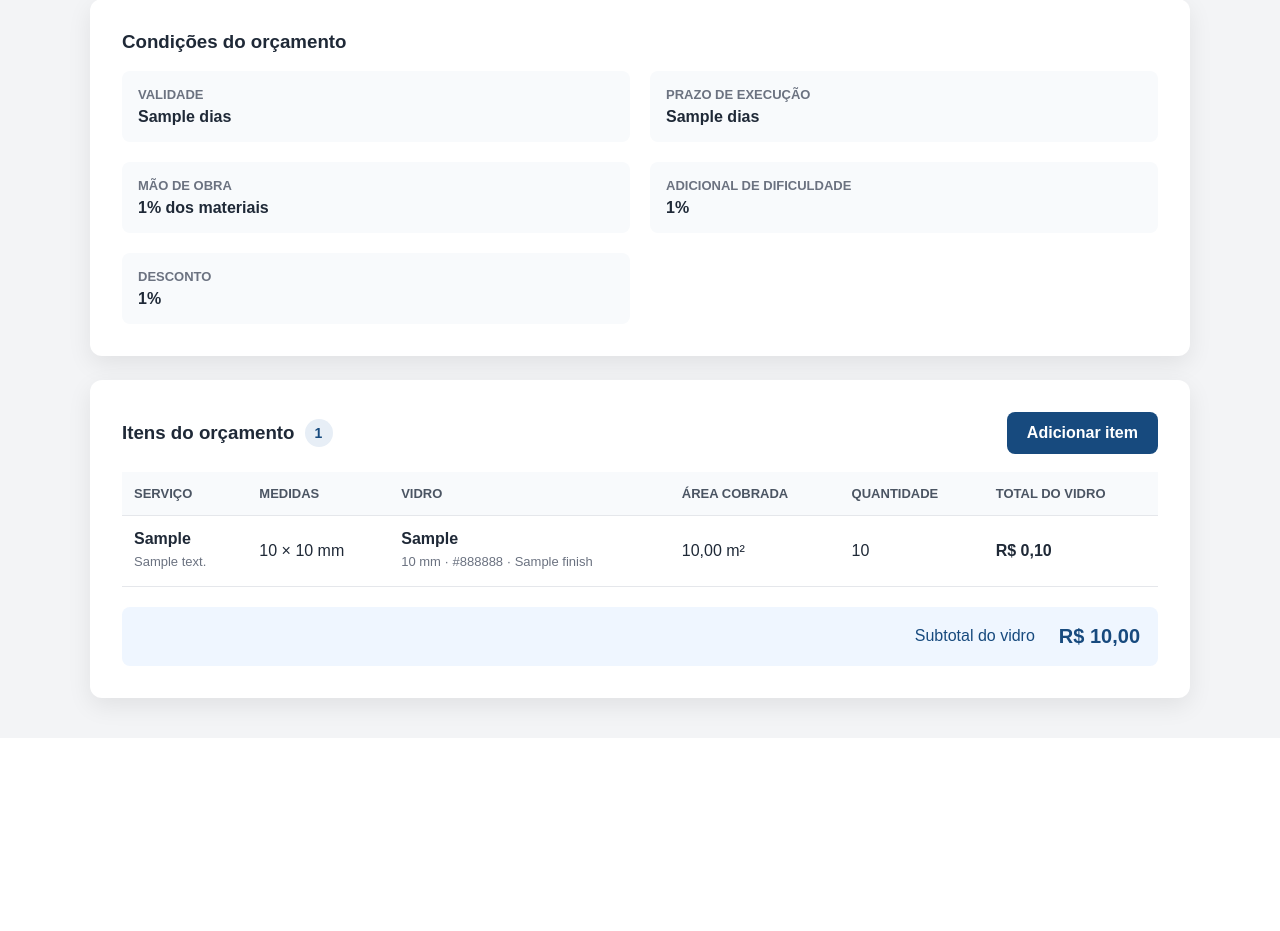
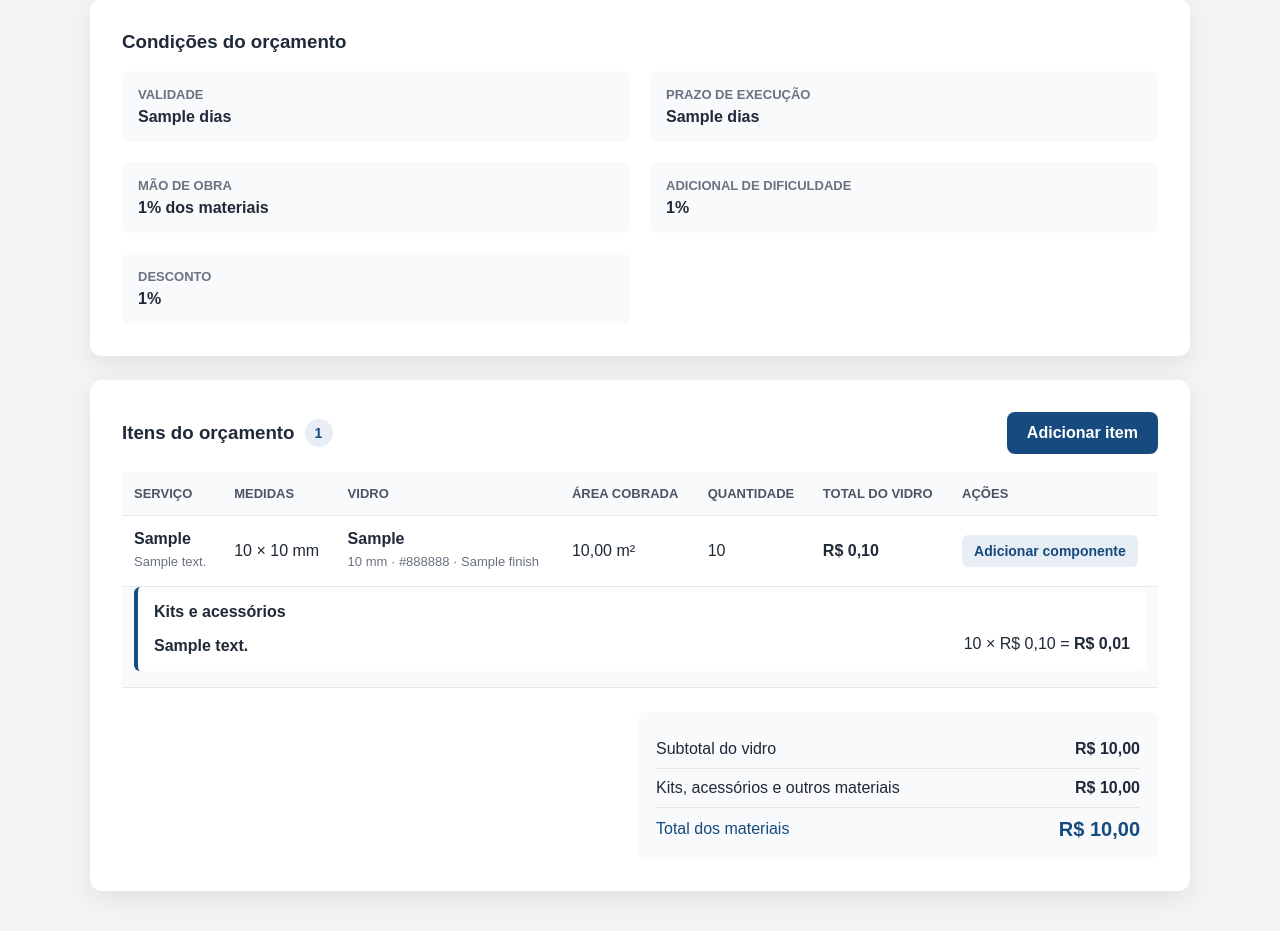
Before and after one commit to diogozarpelo/braga-budget, a Flask app: template app/templates/quote_detail.html in a window 1280 px wide. Shown: the part 541-1472 px from the top of the page. Before the commit the page ends 1267 px from the top, so only its background shows below. Run offline with Flask 3, Linux system fonts and the light colour scheme; the template is opened without the code that fills it: most values are stand-ins (such as "Sample title", 1, 10 or a date in 2020).

Commit message:
feat: add quotation item components

```diff
--- a/app/routes.py
+++ b/app/routes.py
@@ -339,16 +339,59 @@ def quote_detail(quote_id):
         (quote_id,),
     ).fetchall()
 
+    components = db.execute(
+        """
+        SELECT
+            quote_item_components.id,
+            quote_item_components.quote_item_id,
+            quote_item_components.category,
+            quote_item_components.description,
+            quote_item_components.quantity,
+            quote_item_components.unit_price_cents,
+            (
+                quote_item_components.quantity
+                * quote_item_components.unit_price_cents
+            ) AS total_cents
+        FROM quote_item_components
+        JOIN quote_items
+            ON quote_items.id = quote_item_components.quote_item_id
+        WHERE quote_items.quote_id = ?
+        ORDER BY
+            quote_item_components.position,
+            quote_item_components.id
+        """,
+        (quote_id,),
+    ).fetchall()
+
+    components_by_item = {
+        item["id"]: []
+        for item in items
+    }
+
+    for component in components:
+        components_by_item[component["quote_item_id"]].append(component)
+
     glass_subtotal_cents = sum(
         item["glass_total_cents"]
         for item in items
+    )
+    components_subtotal_cents = sum(
+        component["total_cents"]
+        for component in components
+    )
+    materials_subtotal_cents = (
+        glass_subtotal_cents
+        + components_subtotal_cents
     )
 
     return render_template(
         "quote_detail.html",
         quote=quote,
         items=items,
+        components_by_item=components_by_item,
         glass_subtotal_cents=glass_subtotal_cents,
+        components_subtotal_cents=components_subtotal_cents,
+        materials_subtotal_cents=materials_subtotal_cents,
     )
 
 
@@ -485,3 +528,87 @@ def format_brl(cents):
         .replace(".", ",")
         .replace("#", ".")
     )
+
+
+@main.route(
+    "/orcamentos/<int:quote_id>/itens/<int:item_id>/componentes/novo",
+    methods=("GET", "POST"),
+)
+def new_quote_item_component(quote_id, item_id):
+    db = get_db()
+    item = db.execute(
+        """
+        SELECT
+            quote_items.id,
+            quote_items.service_type,
+            quotes.id AS quote_id,
+            quotes.status,
+            clients.name AS client_name
+        FROM quote_items
+        JOIN quotes ON quotes.id = quote_items.quote_id
+        JOIN clients ON clients.id = quotes.client_id
+        WHERE quote_items.id = ? AND quotes.id = ?
+        """,
+        (item_id, quote_id),
+    ).fetchone()
+
+    if item is None:
+        abort(404)
+
+    if item["status"] != "draft":
+        abort(400)
+
+    error = None
+
+    if request.method == "POST":
+        category = request.form.get("category", "").strip()
+        description = request.form.get("description", "").strip()
+
+        try:
+            quantity = int(request.form.get("quantity", ""))
+            unit_price_cents = money_to_cents(
+                request.form.get("unit_price", "")
+            )
+        except (ValueError, InvalidOperation):
+            error = "Preencha corretamente a quantidade e o valor."
+
+        if error is None and category not in {"kit", "accessory", "other"}:
+            error = "Selecione o tipo do componente."
+        elif error is None and not description:
+            error = "Informe a descrição do componente."
+        elif error is None and quantity <= 0:
+            error = "A quantidade deve ser maior que zero."
+        elif error is None and unit_price_cents <= 0:
+            error = "O valor unitário deve ser maior que zero."
+
+        if error is None:
+            db.execute(
+                """
+                INSERT INTO quote_item_components (
+                    quote_item_id,
+                    category,
+                    description,
+                    quantity,
+                    unit_price_cents
+                )
+                VALUES (?, ?, ?, ?, ?)
+                """,
+                (
+                    item_id,
+                    category,
+                    description,
+                    quantity,
+                    unit_price_cents,
+                ),
+            )
+            db.commit()
+
+            return redirect(
+                url_for("main.quote_detail", quote_id=quote_id)
+            )
+
+    return render_template(
+        "new_quote_item_component.html",
+        item=item,
+        error=error,
+    )
--- a/app/static/css/styles.css
+++ b/app/static/css/styles.css
@@ -562,3 +562,79 @@ body.modal-open {
         gap: 6px;
     }
 }
+
+.components-row td {
+    padding: 0 12px 16px;
+    background: #f8fafc;
+}
+
+.components-panel {
+    padding: 16px;
+    border-left: 4px solid #174a7e;
+    border-radius: 6px;
+    background: #ffffff;
+}
+
+.components-list {
+    display: grid;
+    gap: 10px;
+    margin-top: 12px;
+}
+
+.component-entry {
+    display: flex;
+    align-items: center;
+    justify-content: space-between;
+    gap: 20px;
+    padding-top: 10px;
+    border-top: 1px solid #e5e7eb;
+}
+
+.component-entry:first-child {
+    padding-top: 0;
+    border-top: 0;
+}
+
+.component-category {
+    display: block;
+    margin-bottom: 4px;
+    color: #6b7280;
+    font-size: 12px;
+    font-weight: bold;
+    text-transform: uppercase;
+}
+
+.quote-summary {
+    width: min(520px, 100%);
+    margin: 24px 0 0 auto;
+    padding: 18px;
+    border-radius: 8px;
+    background: #f8fafc;
+}
+
+.summary-row {
+    display: flex;
+    align-items: center;
+    justify-content: space-between;
+    gap: 24px;
+    padding: 10px 0;
+    border-bottom: 1px solid #e5e7eb;
+}
+
+.summary-total {
+    padding-bottom: 0;
+    border-bottom: 0;
+    color: #174a7e;
+}
+
+.summary-total strong {
+    font-size: 20px;
+}
+
+@media (max-width: 600px) {
+    .component-entry {
+        align-items: flex-start;
+        flex-direction: column;
+        gap: 8px;
+    }
+}
--- a/app/templates/quote_detail.html
+++ b/app/templates/quote_detail.html
@@ -111,6 +111,12 @@
     </div>
 
     {% if items %}
+        {% set category_labels = {
+            "kit": "Kit de instalação",
+            "accessory": "Acessório",
+            "other": "Outro material"
+        } %}
+
         <div class="table-wrapper">
             <table>
                 <thead>
@@ -121,6 +127,7 @@
                         <th>Área cobrada</th>
                         <th>Quantidade</th>
                         <th>Total do vidro</th>
+                        <th>Ações</th>
                     </tr>
                 </thead>
 
@@ -163,15 +170,69 @@
                             <td>
                                 <strong>{{ item["glass_total_cents"]|brl }}</strong>
                             </td>
+
+                            <td>
+                                <a
+                                    class="table-action"
+                                    href="{{ url_for(
+                                        'main.new_quote_item_component',
+                                        quote_id=quote['id'],
+                                        item_id=item['id']
+                                    ) }}"
+                                >
+                                    Adicionar componente
+                                </a>
+                            </td>
                         </tr>
+
+                        {% if components_by_item[item["id"]] %}
+                            <tr class="components-row">
+                                <td colspan="7">
+                                    <div class="components-panel">
+                                        <strong>Kits e acessórios</strong>
+
+                                        <div class="components-list">
+                                            {% for component in components_by_item[item["id"]] %}
+                                                <div class="component-entry">
+                                                    <div>
+                                                        <span class="component-category">
+                                                            {{ category_labels[component["category"]] }}
+                                                        </span>
+                                                        <strong>{{ component["description"] }}</strong>
+                                                    </div>
+
+                                                    <span>
+                                                        {{ component["quantity"] }}
+                                                        × {{ component["unit_price_cents"]|brl }}
+                                                        = <strong>{{ component["total_cents"]|brl }}</strong>
+                                                    </span>
+                                                </div>
+                                            {% endfor %}
+                                        </div>
+                                    </div>
+                                </td>
+                            </tr>
+                        {% endif %}
                     {% endfor %}
                 </tbody>
             </table>
         </div>
 
-        <div class="quote-subtotal">
-            <span>Subtotal do vidro</span>
-            <strong>{{ glass_subtotal_cents|brl }}</strong>
+        <div class="quote-summary">
+            <div class="summary-row">
+                <span>Subtotal do vidro</span>
+                <strong>{{ glass_subtotal_cents|brl }}</strong>
+            </div>
+
+            <div class="summary-row">
+                <span>Kits, acessórios e outros materiais</span>
+                <strong>{{ components_subtotal_cents|brl }}</strong>
+            </div>
+
+            <div class="summary-row summary-total">
+                <span>Total dos materiais</span>
+                <strong>{{ materials_subtotal_cents|brl }}</strong>
+            </div>
         </div>
     {% else %}
         <p class="empty-state">Nenhum item adicionado ao orçamento ainda.</p>
```
Also changed, not shown: app/templates/new_quote_item_component.html (added, +111 -0 lines).
